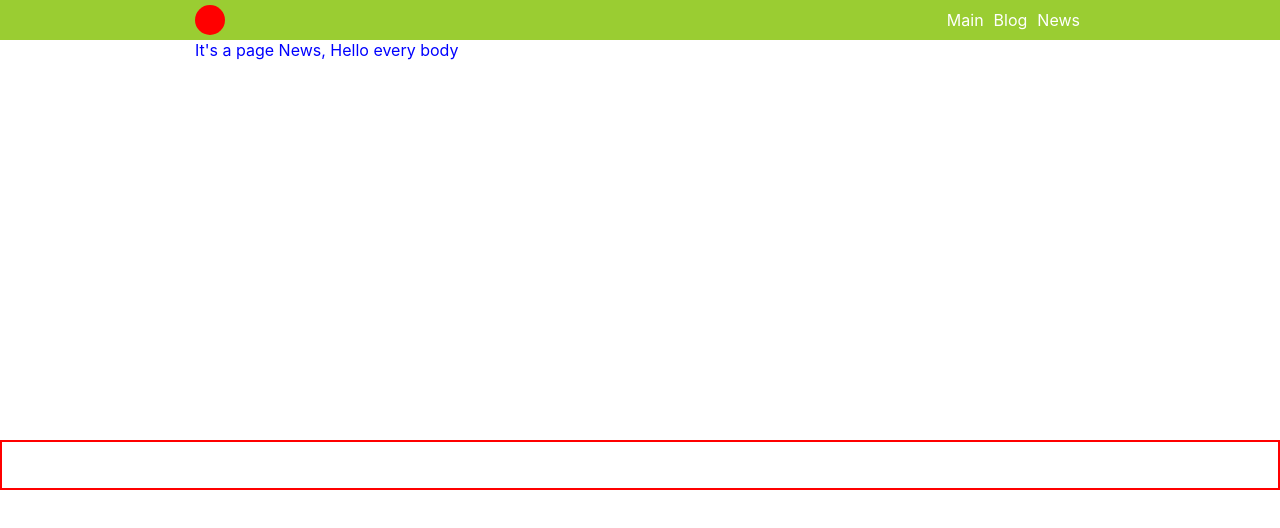
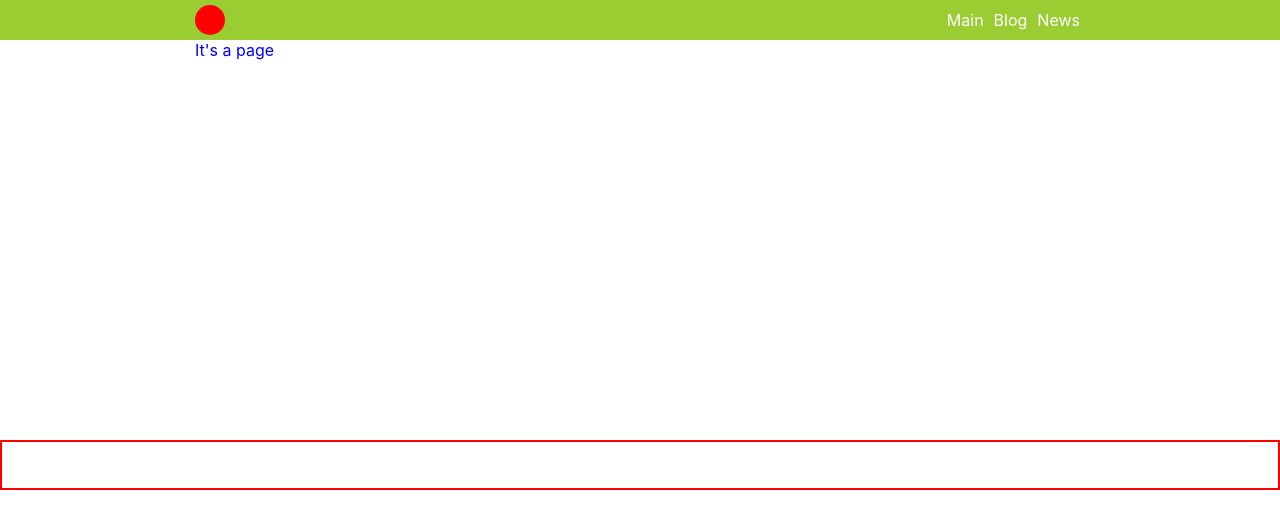
Before and after one commit to genagggg/react1, a React (Create React App) app: page /news in a window 1280 px wide. Shown: the top 528 px of the page. Built offline with nearby package versions, Linux system fonts and the light colour scheme.

Commit message:
news ybr

```diff
--- a/src/components/News/News.jsx
+++ b/src/components/News/News.jsx
@@ -3,7 +3,7 @@ import React from 'react';
 const News =(props)=> {
 
         return (<div>
-                <p className={s.color}>It's a page News, Hello every body</p>
+                <p className={s.color}>It's a page </p>
         </div>);
 
 
```
